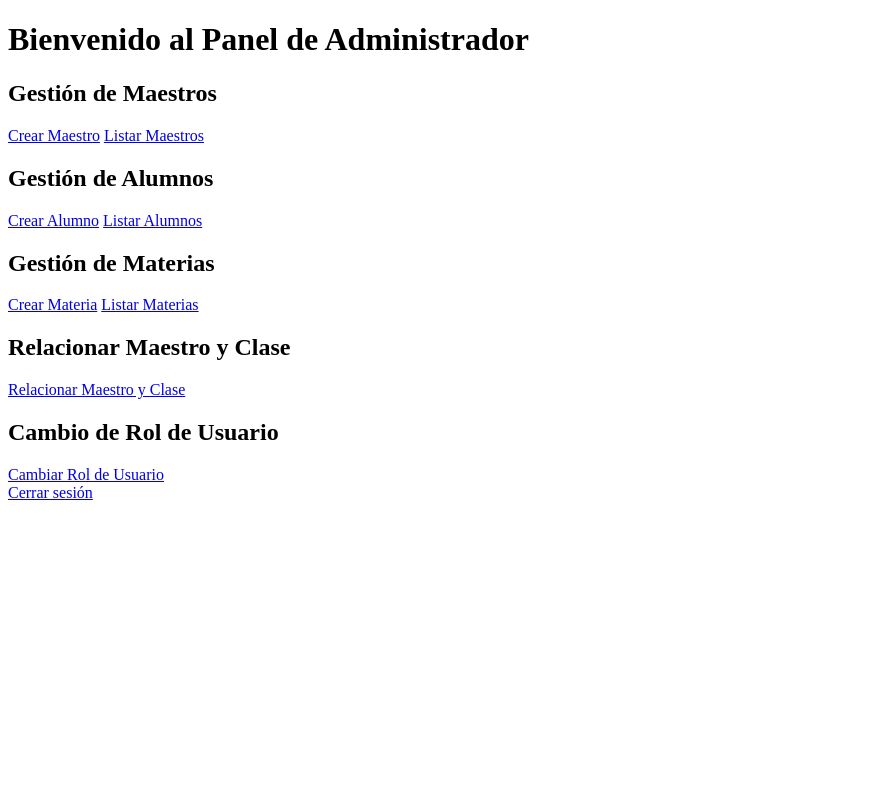
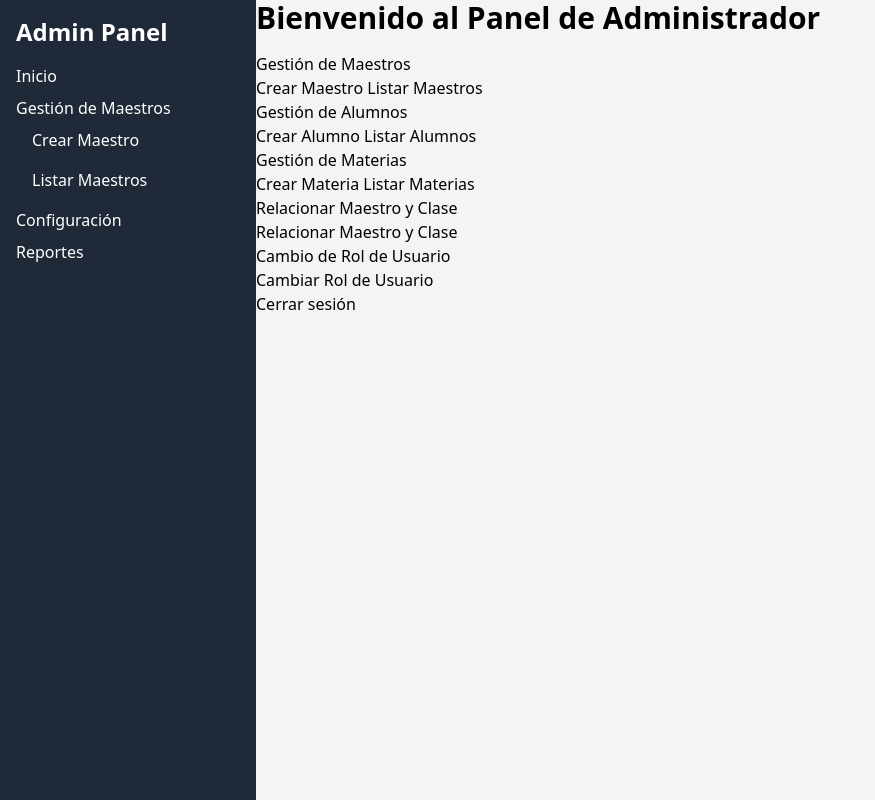
Before and after one commit to karlosrvxgit/proyectoF_III, a PHP site: page /admin/admin_panel.php in a window 1280 px wide. Shown: the whole page, without its empty margins (0-875 px from the left). Run offline with PHP 8.4, Linux system fonts and the light colour scheme.

Commit message:
update sidebar

```diff
--- a/admin/admin_panel.php
+++ b/admin/admin_panel.php
@@ -1,14 +1,39 @@
 <!DOCTYPE html>
 <html lang="en">
+
 <head>
     <meta charset="UTF-8">
     <meta name="viewport" content="width=device-width, initial-scale=1.0">
     <title>Document</title>
-    <!-- <link  rel="stylesheet" href="/dist/output.css"> -->
+    <link href="../dist/output.css" rel="stylesheet">
 </head>
-<body>
-    <div >
-        <h1 class="text-yellow-500">Bienvenido al Panel de Administrador</h1>
+
+<body class="flex h-screen bg-gray-100">
+    <!-- Sidebar -->
+    <div class="bg-gray-800 text-white h-screen w-1/5 p-4">
+        <h2 class="text-2xl font-semibold mb-4">Admin Panel</h2>
+        <ul>
+            <li class="mb-2">
+                <a href="#" class="hover:text-yellow-400">Inicio</a>
+            </li>
+            <li class="mb-2">
+            <a href="#" class="hover:text-yellow-400">Gestión de Maestros</a>
+            <ul class="ml-4 group-hover:block #">
+                <li class="hover:bg-gray-700 py-2"><a href="/admin/crear_maestro.php">Crear Maestro</a></li>
+                <li class="hover:bg-gray-700 py-2"><a href="/admin/listar_maestros.php">Listar Maestros</a></li>
+            </ul>
+            </li>
+            <li class="mb-2">
+                <a href="#" class="hover:text-yellow-400">Configuración</a>
+            </li>
+            <li class="mb-2">
+                <a href="#" class="hover:text-yellow-400">Reportes</a>
+            </li>
+        </ul>
+    </div>
+
+    <div>
+        <h1 class="text-3xl font-semibold mb-4">Bienvenido al Panel de Administrador</h1>
 
         <!-- Funcionalidades para el administrador -->
         <h2>Gestión de Maestros</h2>
@@ -30,7 +55,7 @@
         <a href="cambio_rol_usuario.php">Cambiar Rol de Usuario</a>
 
         <br>
-        <a href="cerrar_sesion.php">Cerrar sesión</a>
+        <a href="/cerrar_sesion.php">Cerrar sesión</a>
     </div>
 
 </body>
--- a/cerrar_sesion.php
+++ b/cerrar_sesion.php
@@ -1,5 +1,5 @@
 <?php
-
+session_start();
 // Destruir todas las variables de sesión
 $_SESSION = array();
 
--- a/dist/output.css
+++ b/dist/output.css
@@ -679,8 +679,20 @@ video {
   margin: 0.25rem;
 }
 
+.mb-2 {
+  margin-bottom: 0.5rem;
+}
+
+.mb-4 {
+  margin-bottom: 1rem;
+}
+
 .mt-2 {
   margin-top: 0.5rem;
+}
+
+.ml-4 {
+  margin-left: 1rem;
 }
 
 .box-border {
@@ -782,8 +794,12 @@ video {
   display: none;
 }
 
-.h-56 {
-  height: 14rem;
+.h-screen {
+  height: 100vh;
+}
+
+.w-1\/5 {
+  width: 20%;
 }
 
 .w-64 {
@@ -1763,9 +1771,18 @@ video {
   background-color: rgb(255 0 0 / var(--tw-bg-opacity));
 }
 
-.bg-blue-500 {
+.bg-gray-100 {
   --tw-bg-opacity: 1;
-  background-color: rgb(59 130 246 / var(--tw-bg-opacity));
+  background-color: rgb(243 244 246 / var(--tw-bg-opacity));
+}
+
+.bg-gray-800 {
+  --tw-bg-opacity: 1;
+  background-color: rgb(31 41 55 / var(--tw-bg-opacity));
+}
+
+.bg-yellow-200\/100 {
+  background-color: rgb(254 240 138 / 1);
 }
 
 .bg-yellow-500 {
@@ -1915,6 +1914,15 @@ video {
      object-fit: scale-down;
 }
 
+.p-4 {
+  padding: 1rem;
+}
+
+.py-2 {
+  padding-top: 0.5rem;
+  padding-bottom: 0.5rem;
+}
+
 .text-left {
   text-align: left;
 }
@@ -1969,6 +1977,16 @@ video {
 
 .align-super {
   vertical-align: super;
+}
+
+.text-2xl {
+  font-size: 1.5rem;
+  line-height: 2rem;
+}
+
+.text-3xl {
+  font-size: 1.875rem;
+  line-height: 2.25rem;
 }
 
 .text-5xl {
@@ -1989,6 +2007,10 @@ video {
   font-weight: 800;
 }
 
+.font-semibold {
+  font-weight: 600;
+}
+
 .uppercase {
   text-transform: uppercase;
 }
@@ -2066,23 +2088,18 @@ video {
   color: rgb(59 130 246 / var(--tw-text-opacity));
 }
 
+.text-slate-500 {
+  --tw-text-opacity: 1;
+  color: rgb(100 116 139 / var(--tw-text-opacity));
+}
+
+.text-transparent {
+  color: transparent;
+}
+
 .text-white {
   --tw-text-opacity: 1;
   color: rgb(255 255 255 / var(--tw-text-opacity));
-}
-
-.text-yellow-500 {
-  --tw-text-opacity: 1;
-  color: rgb(234 179 8 / var(--tw-text-opacity));
-}
-
-.text-transparent {
-  color: transparent;
-}
-
-.text-slate-500 {
-  --tw-text-opacity: 1;
-  color: rgb(100 116 139 / var(--tw-text-opacity));
 }
 
 .underline {
--- a/login/login.php
+++ b/login/login.php
@@ -1,11 +1,13 @@
 <!DOCTYPE html>
 <html lang="en">
+
 <head>
     <meta charset="UTF-8">
     <meta name="viewport" content="width=device-width, initial-scale=1.0">
     <title>Document</title>
     <link href="/dist/output.css" rel="stylesheet">
 </head>
+
 <body>
     <?php
     if ($_SERVER["REQUEST_METHOD"] === "POST") {
@@ -30,7 +32,5 @@ if ($_SERVER["REQUEST_METHOD"] === "POST") {
         }
     }
     ?>
-
-
 </body>
 </html>
--- a/tailwind.config.js
+++ b/tailwind.config.js
@@ -1,7 +1,6 @@
 /** @type {import('tailwindcss').Config} */
 module.exports = {
   content: ["./**/*.{html,js,php}"],
-  // content: ["./**/*.{html,js,php}"],
   theme: {
     extend: {},
   },
--- a/views/dashboard.php
+++ b/views/dashboard.php
@@ -6,7 +6,6 @@
     <title>Document</title>
 </head>
 <body>
-    <h1>Universidad</h1>
     <?php
     session_start();
     if($_SESSION["user_data"]["role_id"] === 3) {
```
Also changed, not shown: other parts of dist/output.css (+14 -30 lines). Lines whose indentation alone changed are shown as unchanged.
